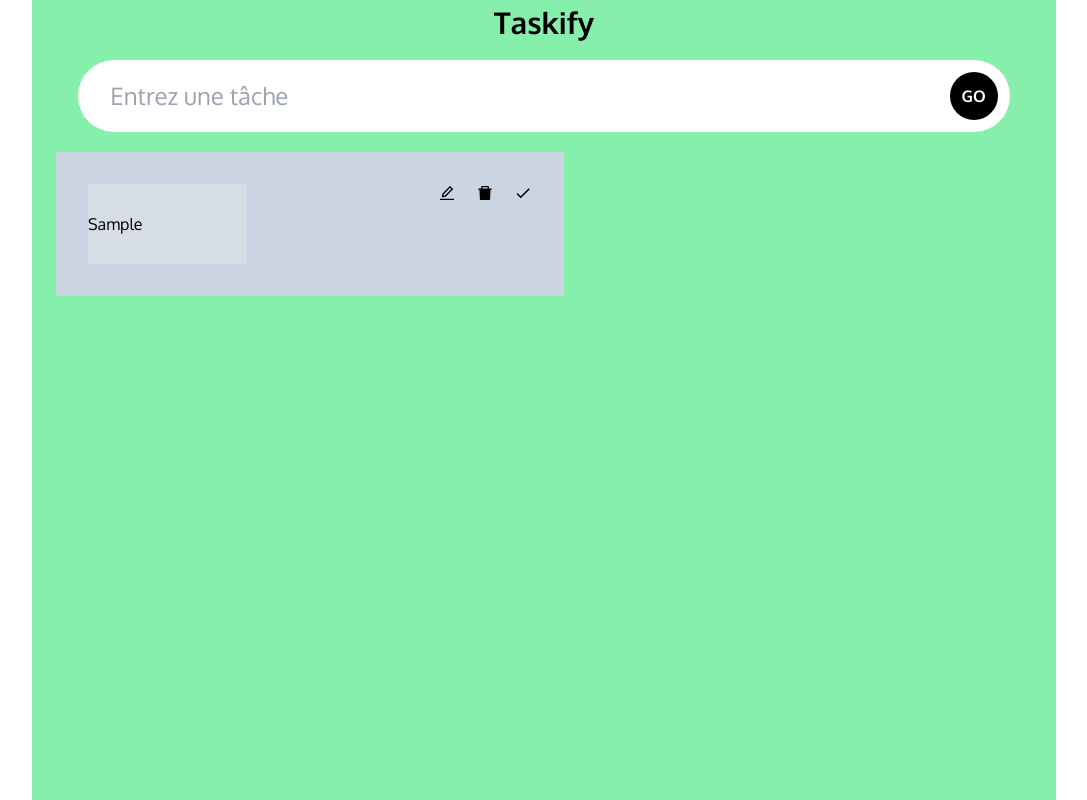
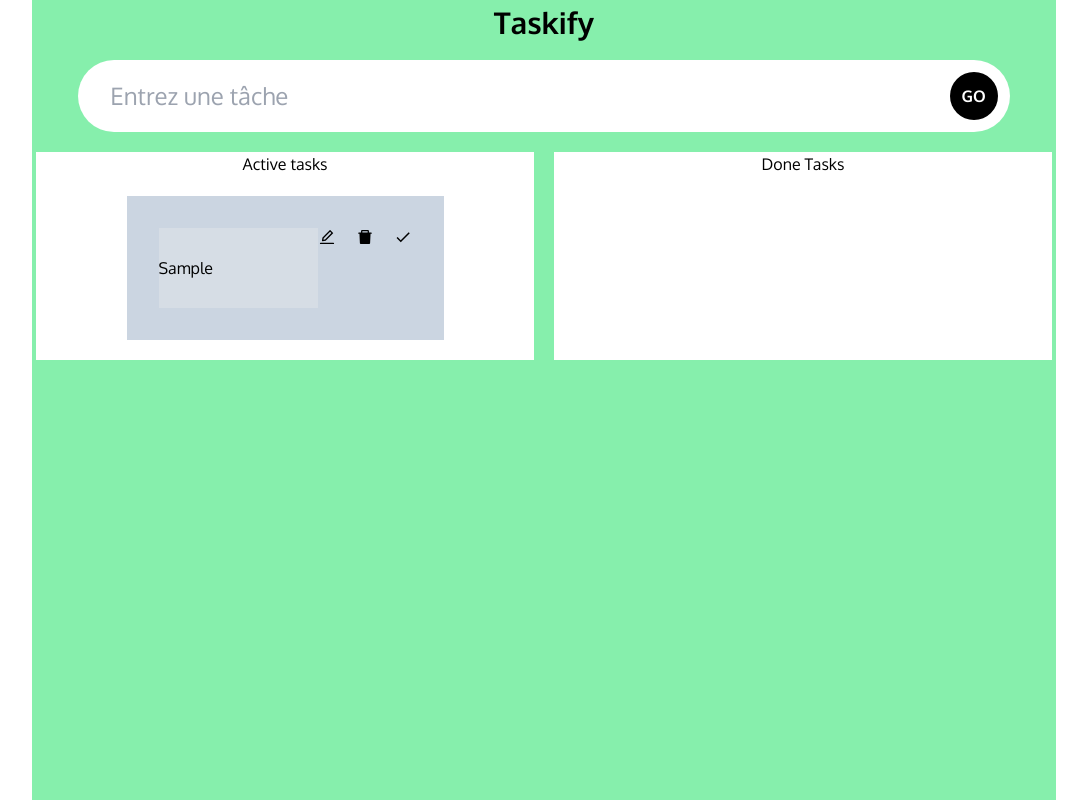
Before and after one commit to Zizouducode/Taskify, a React (Create React App) app: page / in a window 1280 px wide. Both pictures are taken after typing "Sample" into the empty fields and a click on the button "GO". Shown: the whole page, without its empty margins (96-1183 px from the left). Built offline with nearby package versions, Linux system fonts and the light colour scheme.

Commit message:
drag and drop

```diff
--- a/package.json
+++ b/package.json
@@ -9,8 +9,10 @@
     "@types/jest": "^27.5.2",
     "@types/node": "^16.18.11",
     "@types/react": "^18.0.26",
+    "@types/react-beautiful-dnd": "^13.1.3",
     "@types/react-dom": "^18.0.10",
     "react": "^18.2.0",
+    "react-beautiful-dnd": "^13.1.1",
     "react-dom": "^18.2.0",
     "react-icons": "^4.7.1",
     "react-scripts": "5.0.1",
--- a/src/App.tsx
+++ b/src/App.tsx
@@ -1,4 +1,5 @@
 import React, { useReducer, useState } from "react";
+import { DragDropContext, DropResult } from "react-beautiful-dnd";
 
 //Components
 import InputField from "./components/InputField";
@@ -57,16 +58,53 @@ const App: React.FC = () => {
   //States and variables
 
   const [state, dispatch] = useReducer(TodoReducer, []);
+  const [completedTodos, setCompletedTodos] = useState<Todo[]>([]);
 
   //Functions
+  const onDragEnd = (result: DropResult) => {
+    const { source, destination } = result;
+    if (!destination) return;
+
+    if (
+      source.droppableId === destination.droppableId &&
+      source.index === destination.index
+    )
+      return;
+
+    let add,
+      active = state,
+      complete = completedTodos;
+
+    if (source.droppableId === "TodosList") {
+      add = active[source.index];
+      active.splice(source.index, 1);
+    } else {
+      add = complete[source.index];
+      active.splice(source.index, 1);
+    }
+
+    if (destination.droppableId === "TodosList") {
+      active.splice(destination.index, 0, add);
+    } else {
+      complete.splice(destination.index, 0, add);
+    }
+    setCompletedTodos(complete);
+  };
 
   console.log("state=>", state);
   return (
-    <div className="m-auto h-screen max-w-5xl justify-center bg-green-300 p-1">
-      <h1 className="mb-5 text-center text-3xl font-bold">Taskify</h1>
-      <InputField dispatch={dispatch} />
-      <TodoList state={state} dispatch={dispatch} />
-    </div>
+    <DragDropContext onDragEnd={onDragEnd}>
+      <div className="m-auto h-screen max-w-5xl justify-center bg-green-300 p-1">
+        <h1 className="mb-5 text-center text-3xl font-bold">Taskify</h1>
+        <InputField dispatch={dispatch} />
+        <TodoList
+          state={state}
+          dispatch={dispatch}
+          completedTodos={completedTodos}
+          setCompletedTodos={setCompletedTodos}
+        />
+      </div>
+    </DragDropContext>
   );
 };
 
--- a/src/components/SingleTodo.tsx
+++ b/src/components/SingleTodo.tsx
@@ -1,4 +1,5 @@
 import React, { useRef, useEffect, useState } from "react";
+import { Draggable } from "react-beautiful-dnd";
 
 //Incons
 import { AiFillDelete, AiOutlineEdit } from "react-icons/ai";
@@ -10,11 +11,11 @@ import { Todo } from "../models/todo";
 //Props typing
 interface Props {
   todo: Todo;
-
   dispatch: React.Dispatch<any>;
+  index: number;
 }
 
-const SingleTodo: React.FC<Props> = ({ todo, dispatch }) => {
+const SingleTodo: React.FC<Props> = ({ todo, dispatch, index }) => {
   //States and variables
   const [isDisabled, setIsDisabled] = useState<boolean>(true);
   const [editTodo, setEditTodo] = useState<string>(todo.todo);
@@ -41,14 +42,19 @@ const SingleTodo: React.FC<Props> = ({ todo, dispatch }) => {
   }, [isDisabled]);
 
   return (
+    <Draggable draggableId={todo.id.toString()} index={index}>
+      {(provided) => (
         <form
-      className="m-5 flex h-36 w-6/12 justify-between bg-slate-300 p-8"
+          className="duration-0 m-5 flex  h-36 justify-between bg-slate-300 p-8 transition duration-300 hover:scale-110 "
           onSubmit={(e) => {
             handleEdit(e, todo.id);
           }}
+          {...provided.draggableProps}
+          {...provided.dragHandleProps}
+          ref={provided.innerRef}
         >
           <input
-        className={todo.isDone ? "line-through" : "none"}
+            className={todo.isDone ? "line-through " : "none"}
             type="text"
             ref={inputRef}
             disabled={isDisabled}
@@ -78,6 +84,8 @@ const SingleTodo: React.FC<Props> = ({ todo, dispatch }) => {
             </span>
           </div>
         </form>
+      )}
+    </Draggable>
   );
 };
 
--- a/src/components/TodoList.tsx
+++ b/src/components/TodoList.tsx
@@ -1,4 +1,5 @@
 import React from "react";
+import { Droppable } from "react-beautiful-dnd";
 
 //Models
 import { Todo } from "../models/todo";
@@ -10,14 +11,58 @@ import SingleTodo from "./SingleTodo";
 interface Props {
   state: Todo[];
   dispatch: React.Dispatch<any>;
+  completedTodos: Todo[];
+  setCompletedTodos: React.Dispatch<React.SetStateAction<Todo[]>>;
 }
 
-const TodoList: React.FC<Props> = ({ state, dispatch }: Props) => {
+const TodoList: React.FC<Props> = ({
+  state,
+  dispatch,
+  completedTodos,
+  setCompletedTodos,
+}: Props) => {
   return (
-    <div>
-      {state.map((todo) => (
-        <SingleTodo todo={todo} key={todo.id} dispatch={dispatch} />
-      ))}
+    <div className="flex flex-row gap-5 ">
+      <Droppable droppableId="TodosList">
+        {(provided) => (
+          <div
+            className="mt-5 flex w-6/12 flex-col items-center bg-white"
+            ref={provided.innerRef}
+            {...provided.droppableProps}
+          >
+            <span>Active tasks</span>
+            {state.map((todo, index) => (
+              <SingleTodo
+                todo={todo}
+                key={todo.id}
+                dispatch={dispatch}
+                index={index}
+              />
+            ))}
+            {provided.placeholder}
+          </div>
+        )}
+      </Droppable>
+      <Droppable droppableId="RemoveList">
+        {(provided) => (
+          <div
+            className="mt-5 flex w-6/12 flex-col items-center bg-white"
+            ref={provided.innerRef}
+            {...provided.droppableProps}
+          >
+            <span>Done Tasks</span>
+            {completedTodos.map((todo, index) => (
+              <SingleTodo
+                todo={todo}
+                key={todo.id}
+                dispatch={dispatch}
+                index={index}
+              />
+            ))}
+            {provided.placeholder}
+          </div>
+        )}
+      </Droppable>
     </div>
   );
 };
--- a/src/index.tsx
+++ b/src/index.tsx
@@ -7,7 +7,7 @@ const root = ReactDOM.createRoot(
   document.getElementById("root") as HTMLElement
 );
 root.render(
-  <React.StrictMode>
-    <App />
-  </React.StrictMode>
+  // <React.StrictMode>
+  <App />
+  // </React.StrictMode>
 );
```
Also changed, not shown: 1 other file (tests, documents, lock files or other folders). Lines whose indentation alone changed are shown as unchanged.
